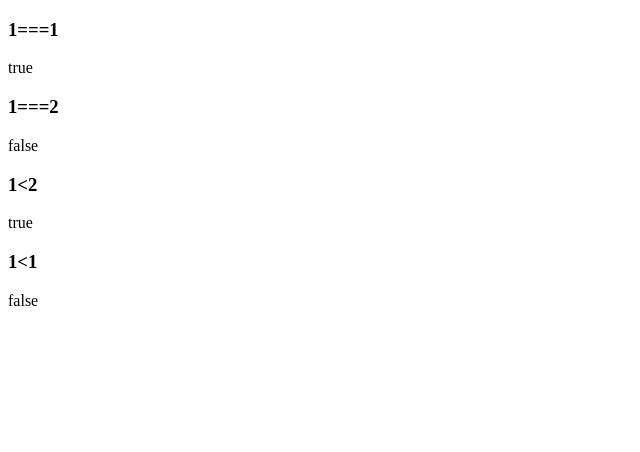
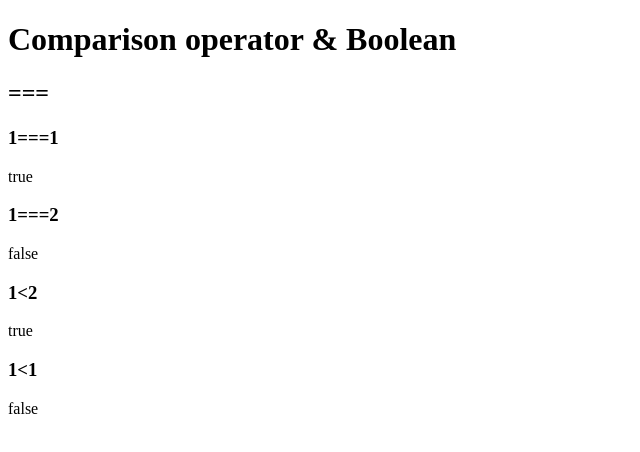
Before and after one commit to JunseoKim0103/javascript, a plain HTML site: page demo3.html in a window 1280 px wide. Shown: the whole page, without its empty margins (0-640 px from the left). Drawn offline with Linux system fonts and the light colour scheme.

Commit message:
Update demo3.html

```diff
--- a/demo3.html
+++ b/demo3.html
@@ -5,6 +5,8 @@
     <title>Document</title>
 </head>
 <body>
+    <h1>Comparison operator & Boolean</h1>
+    <h2>===</h2>
     <h3>1===1</h3>
     <script>
         document.write(1===1);
```
